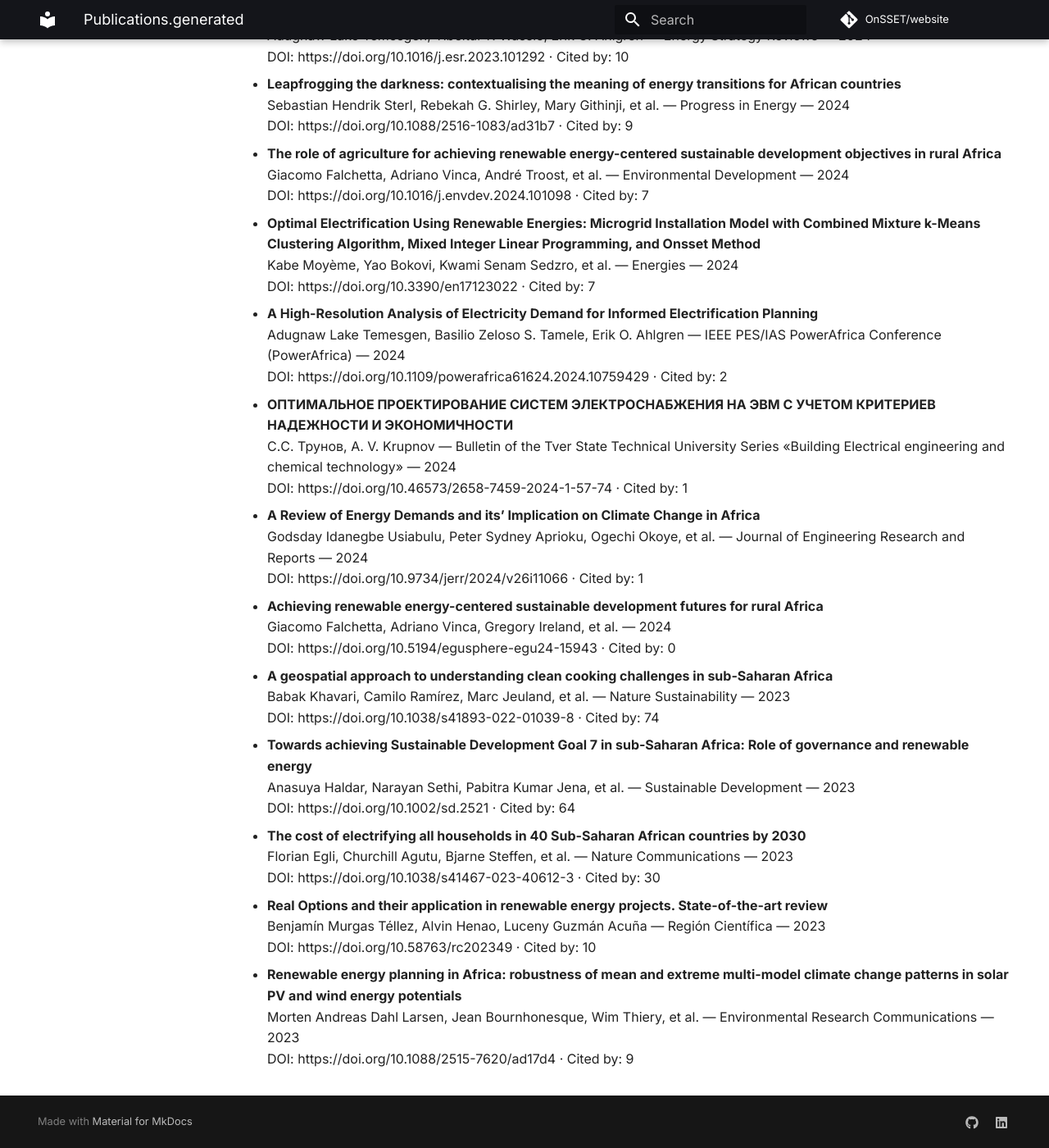
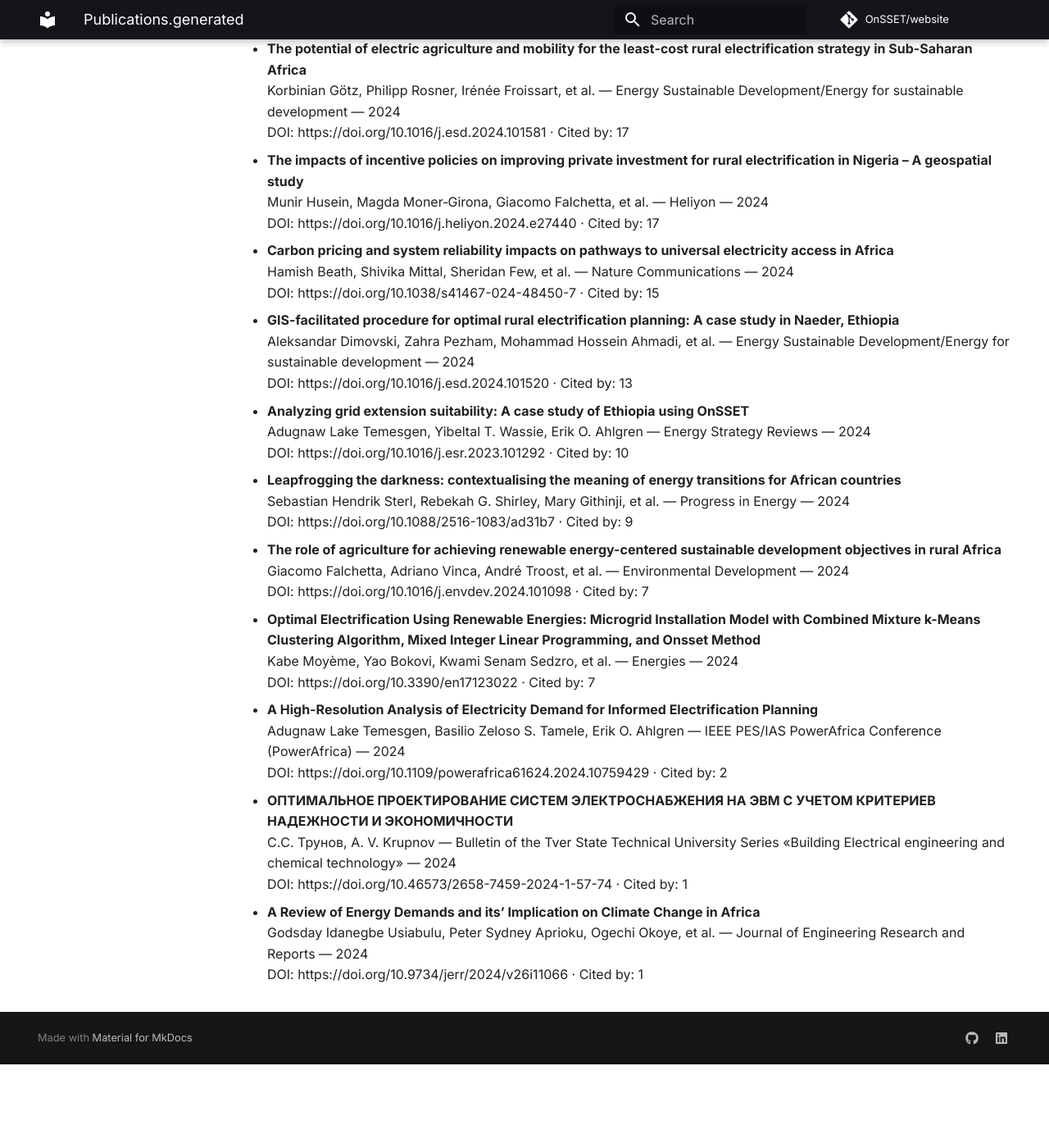
Before and after one commit to OnSSET/website, an MkDocs documentation site: the page built from docs/publications.generated.md, in a window 1280 px wide and 1400 px high, scrolled down 11252 px. Shown: the whole window at 82% size. Built offline with MkDocs 1.6.1 and Material for MkDocs 9.7.7, drawn with Linux system fonts in a browser that asks for light colours; comment, search, counter and statistics services are not loaded; after the commit the page ends 12550 px from its top, so only the background shows below that; some of the changed text lies outside the part shown.

Commit message:
Auto-update publications

```diff
--- a/docs/publications.generated.md
+++ b/docs/publications.generated.md
@@ -78,10 +78,6 @@ No results found.
   AGL Pena — Zenodo (CERN European Organization for Nuclear Research) — 2026
   DOI: https://doi.org/10.5281/zenodo.20332279 · Cited by: 0
 
-- **Optimization Dispatch Strategy for Interconnected Shared Energy Storage Systems in Distribution Transformers Based on Regional Dynamic Partitioning**
-  Ze’ang Ma, Jie Chen, Shuai Lyu — Energy Engineering — 2026
-  DOI: https://doi.org/10.32604/ee.2026.076832 · Cited by: 0
-
 - **OnSSET Badge Concept Note 2026**
   Nicky Middleton — Zenodo (CERN European Organization for Nuclear Research) — 2026
   DOI: https://doi.org/10.5281/zenodo.18353642 · Cited by: 0
@@ -473,27 +497,3 @@ No results found.
 - **A Review of Energy Demands and its’ Implication on Climate Change in Africa**
   Godsday Idanegbe Usiabulu, Peter Sydney Aprioku, Ogechi Okoye, et al. — Journal of Engineering Research and Reports — 2024
   DOI: https://doi.org/10.9734/jerr/2024/v26i11066 · Cited by: 1
-
-- **Achieving renewable energy-centered sustainable development futures for rural Africa**
-  Giacomo Falchetta, Adriano Vinca, Gregory Ireland, et al. — 2024
-  DOI: https://doi.org/10.5194/egusphere-egu24-15943 · Cited by: 0
-
-- **A geospatial approach to understanding clean cooking challenges in sub-Saharan Africa**
-  Babak Khavari, Camilo Ramírez, Marc Jeuland, et al. — Nature Sustainability — 2023
-  DOI: https://doi.org/10.1038/s41893-022-01039-8 · Cited by: 74
-
-- **Towards achieving Sustainable Development Goal 7 in sub‐Saharan Africa: Role of governance and renewable energy**
-  Anasuya Haldar, Narayan Sethi, Pabitra Kumar Jena, et al. — Sustainable Development — 2023
-  DOI: https://doi.org/10.1002/sd.2521 · Cited by: 64
-
-- **The cost of electrifying all households in 40 Sub-Saharan African countries by 2030**
-  Florian Egli, Churchill Agutu, Bjarne Steffen, et al. — Nature Communications — 2023
-  DOI: https://doi.org/10.1038/s41467-023-40612-3 · Cited by: 30
-
-- **Real Options and their application in renewable energy projects. State-of-the-art review**
-  Benjamín Murgas Téllez, Alvin Henao, Luceny Guzmán Acuña — Región Científica — 2023
-  DOI: https://doi.org/10.58763/rc202349 · Cited by: 10
-
-- **Renewable energy planning in Africa: robustness of mean and extreme multi-model climate change patterns in solar PV and wind energy potentials**
-  Morten Andreas Dahl Larsen, Jean Bournhonesque, Wim Thiery, et al. — Environmental Research Communications — 2023
-  DOI: https://doi.org/10.1088/2515-7620/ad17d4 · Cited by: 9
```
Also changed, not shown: other parts of docs/publications.generated.md (+28 -0 lines).
